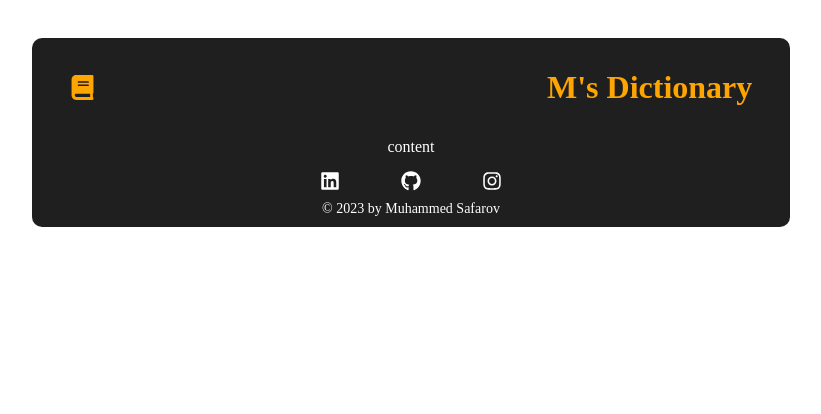
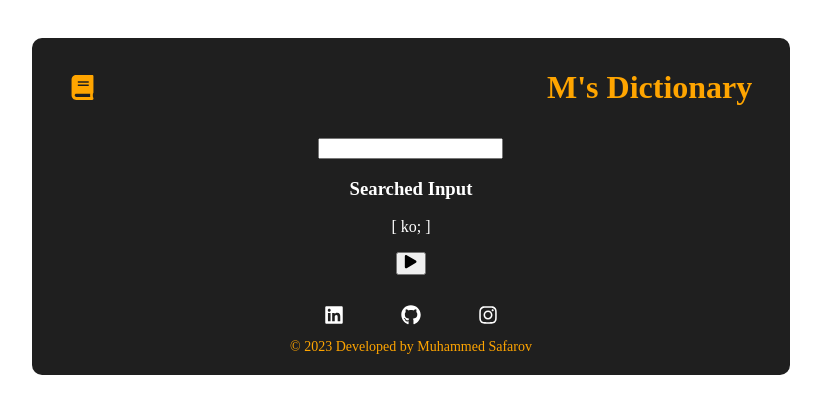
Before and after one commit to MuhammedSafarov/Dictionary-App, a React (Create React App) app in the folder ms-dictionary/: page / in a window 1280 px wide. Shown: the top 414 px of the page, without its empty margins (229-1050 px from the left). Built offline with nearby package versions, Linux system fonts and the light colour scheme; the HTML template or start-up script is replaced by a standard one.

Commit message:
Links added

```diff
--- a/ms-dictionary/src/components/Footer/Footer.jsx
+++ b/ms-dictionary/src/components/Footer/Footer.jsx
@@ -6,11 +6,17 @@ const Footer = () => {
   return (
     <div className="footer">
       <div className="social-media">
-        <FaLinkedin className="social-media-icon" />
-        <FaGithub className="social-media-icon" />
-        <FaInstagram className="social-media-icon" />
+        <a href="https://www.linkedin.com/in/muhammed-safarov-ba0498246/">
+          <FaLinkedin className="social-media-icon" src />
+        </a>
+        <a href="https://github.com/MuhammedSafarov">
+          <FaGithub className="social-media-icon" />
+        </a>
+        <a href="https://www.instagram.com/_iamsafarov/">
+          <FaInstagram className="social-media-icon" />
+        </a>
       </div>
-      <div className="copyright">© 2023 by Muhammed Safarov</div>
+      <div className="copyright">© 2023 Developed by Muhammed Safarov</div>
     </div>
   );
 };
--- a/ms-dictionary/src/components/Footer/Footer.scss
+++ b/ms-dictionary/src/components/Footer/Footer.scss
@@ -3,20 +3,30 @@
   flex-direction: column;
   justify-content: center;
   align-items: center;
-  margin: 15px;
-  div{
-      margin: 10px;
+  margin: 20px;
+  padding: 10px;
+  div {
+    margin: 10px;
   }
   .social-media {
     width: 25%;
     margin: 0 auto;
     display: flex;
     justify-content: space-between;
+    a {
+      color: white;
+    }
     .social-media-icon {
       font-size: 20px;
     }
+    .social-media-icon:hover {
+      color: orange;
+      transition: 0.2s ease-in-out;
+      cursor: pointer;
+    }
   }
-  .copyright{
-      font-size: 14px;
+  .copyright {
+    color: orange;
+    font-size: 14px;
   }
 }
--- a/ms-dictionary/src/home/Content.jsx
+++ b/ms-dictionary/src/home/Content.jsx
@@ -1,11 +1,21 @@
-import React from 'react'
+import React from "react";
+import {FaPlay} from 'react-icons/fa';
 
 const Content = () => {
-    return (
-        <div className='home-content'>
-            content
+  return (
+    <div className="home-content">
+      <form>
+        <input type="text" className="search" />
+      </form>
+      <div className="first-part">
+        <div>
+          <h3>Searched Input</h3>
+          <p>[ ko; ]</p>
         </div>
-    )
-}
+        <button className='play-btn'><FaPlay/></button>
+      </div>
+    </div>
+  );
+};
 
-export default Content
+export default Content;
```
